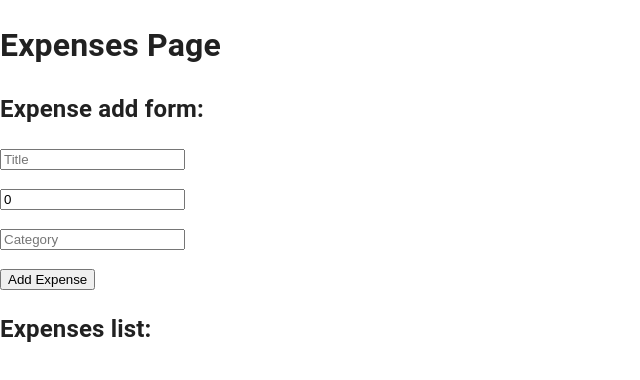
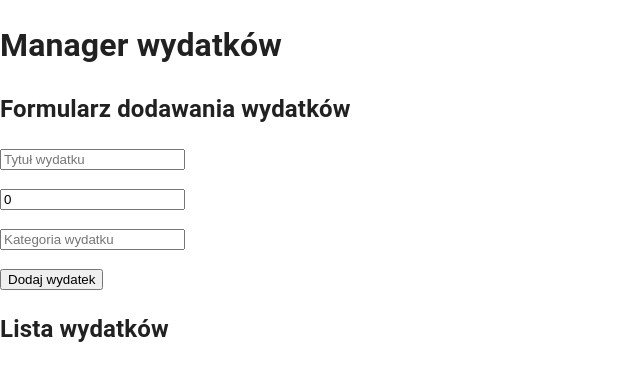
Before and after one commit to kubmari/ExpensesManagerUI, a React (Vite) app: page / in a window 1280 px wide. Shown: the top 380 px of the page, without its empty margins (0-640 px from the left). Built offline with nearby package versions, Linux system fonts and the light colour scheme.

Commit message:
W2: Add i18n.ts

```diff
--- a/package.json
+++ b/package.json
@@ -13,9 +13,11 @@
     "@emotion/react": "^11.14.0",
     "@emotion/styled": "^11.14.1",
     "@mui/material": "^9.5.0",
+    "i18next": "^26.6.0",
     "react": "^19.3.1",
     "react-dom": "^19.3.1",
-    "react-hook-form": "^7.91.0"
+    "react-hook-form": "^7.91.0",
+    "react-i18next": "^17.1.10"
   },
   "devDependencies": {
     "@babel/core": "^7.29.7",
--- /dev/null
+++ b/src/i18n.ts
@@ -0,0 +1,18 @@
+import i18n from "i18next";
+import { initReactI18next } from "react-i18next";
+import en from "./locales/en/common.json";
+import pl from "./locales/pl/common.json";
+
+void i18n.use(initReactI18next).init({
+  resources: {
+    en: { common: en },
+    pl: { common: pl },
+  },
+  lng: "pl",
+  fallbackLng: "en",
+  ns: ["common"],
+  defaultNS: "common",
+  interpolation: { escapeValue: false },
+});
+
+export default i18n;
--- /dev/null
+++ b/src/locales/en/common.json
@@ -0,0 +1,15 @@
+{
+  "appTitle": "Expense Manager",
+  "addExpense": "Add expense",
+  "expenseTitle": "Expense title",
+  "expenseAmount": "Expense amount",
+  "expenseCategory": "Expense category",
+  "listEmpty": "No expenses to display",
+  "titleRequired": "Title is required",
+  "amountRequired": "Amount is required",
+  "amountInvalid": "Amount must be greater than 0",
+  "categoryRequired": "Category is required",
+  "titleLength": "Title must be at least 2 characters long",
+  "expensesList": "Expenses List",
+  "expensesAddForm": "Expenses Add Form"
+}
--- /dev/null
+++ b/src/locales/pl/common.json
@@ -0,0 +1,15 @@
+{
+  "appTitle": "Manager wydatków",
+  "addExpense": "Dodaj wydatek",
+  "expenseTitle": "Tytuł wydatku",
+  "expenseAmount": "Kwota wydatku",
+  "expenseCategory": "Kategoria wydatku",
+  "listEmpty": "Brak wydatków do wyświetlenia",
+  "titleRequired": "Tytuł jest wymagany",
+  "amountRequired": "Kwota jest wymagana",
+  "amountInvalid": "Kwota musi być większa niż 0",
+  "categoryRequired": "Kategoria jest wymagana",
+  "titleLength": "Tytuł musi mieć co najmniej 2 znaki",
+  "expensesList": "Lista wydatków",
+  "expensesAddForm": "Formularz dodawania wydatków"
+}
--- a/src/main.tsx
+++ b/src/main.tsx
@@ -4,6 +4,7 @@ import { ThemeProvider } from '@mui/material/styles'
 import CssBaseline from '@mui/material/CssBaseline'
 import { theme } from './app/theme.ts'
 import App from './App.tsx'
+import "./i18n.ts"
 
 createRoot(document.getElementById('root')!).render(
   <StrictMode>
--- a/src/pages/ExpensesPage.tsx
+++ b/src/pages/ExpensesPage.tsx
@@ -1,5 +1,6 @@
 import { useForm } from "react-hook-form";
 import { useState } from "react";
+import { useTranslation } from "react-i18next";
 
 class Expense {
     id: string;
@@ -17,6 +18,7 @@ class Expense {
 
 function ExpenseForm({ onAddExpense }: { onAddExpense: (expense: Expense) => void }) {
     "use no memo";
+    const { t } = useTranslation();
     const onSubmit = (data: { title: string; amount: number; category: string }) => {
         const newExpense = new Expense(
             crypto.randomUUID(),
@@ -40,49 +42,59 @@ function ExpenseForm({ onAddExpense }: { onAddExpense: (expense: Expense) => voi
             <p>
                 <input
                     {...register("title", {
-                        required: "Title is required",
+                        required:  t("titleRequired") ,
                         minLength: {
                             value: 2,
-                            message: "Title must be at least 2 characters long"
+                            message:  t("titleLength")
                         }
                     })}
-                    placeholder="Title" />
+                    placeholder={t("expenseTitle")} />
                 {errors.title && <span style={{ color: "red" }}>{String(errors.title?.message)}</span>}
             </p>
             <p>
                 <input type="number"
                     {...register("amount", {
-                        required: "Amount is required",
+                        required: t("amountRequired"),
                         valueAsNumber: true,
-                        validate: (value) => value > 0 || "Amount must be greater than 0"
-                    })} placeholder="Amount" />
+                        validate: (value) => value > 0 || t("amountInvalid")
+                    })} placeholder={t("expenseAmount")} />
                 {errors.amount && <span style={{ color: "red" }}>{String(errors.amount?.message)}</span>}
             </p>
             <p>
                 <input {...register("category", {
-                    required: "Category is required"
-                })} placeholder="Category" />
+                    required: t("categoryRequired")
+                })} placeholder={t("expenseCategory")} />
                 {errors.category && <span style={{ color: "red" }} >{String(errors.category?.message)}</span>}
             </p>
-            <button type="submit">Add Expense</button>
+            <button type="submit">{t("addExpense")}</button>
         </form>
     )
 }
 
+function ExpensePageHeader() {
+    const { t } = useTranslation();
+    return (
+        <header>
+            <h1>{t("appTitle")}</h1>
+        </header>
+    )
+}
+
 function ExpensesPage() {
+    const { t } = useTranslation();
     const [expenses, setExpenses] = useState<Expense[]>([]);
     return (
         <div>
-            <h1>Expenses Page</h1>
-            <h2>Expense add form:</h2>
+            <ExpensePageHeader />
+            <h2>{t("expensesAddForm")}</h2>
             <ExpenseForm onAddExpense={(expense) => setExpenses([...expenses, expense])} />
-            <h2>Expenses list:</h2>
+            <h2>{t("expensesList")}</h2>
             <ul>
                 {expenses.map((expense) => (
                     <li key={expense.id}>
-                        <span style={{ marginRight: "10px" }}>Title: {expense.title}</span>
-                        <span style={{ marginRight: "10px" }}>Amount: {expense.amount}</span>
-                        <span style={{ marginRight: "10px" }}>Category: {expense.category}</span>
+                        <span style={{ marginRight: "10px" }}>{t("expenseTitle")}: {expense.title}</span>
+                        <span style={{ marginRight: "10px" }}>{t("expenseAmount")}: {expense.amount}</span>
+                        <span style={{ marginRight: "10px" }}>{t("expenseCategory")}: {expense.category}</span>
                     </li>
                 ))}
             </ul>
```
Also changed, not shown: 1 other file (tests, documents, lock files or other folders).
